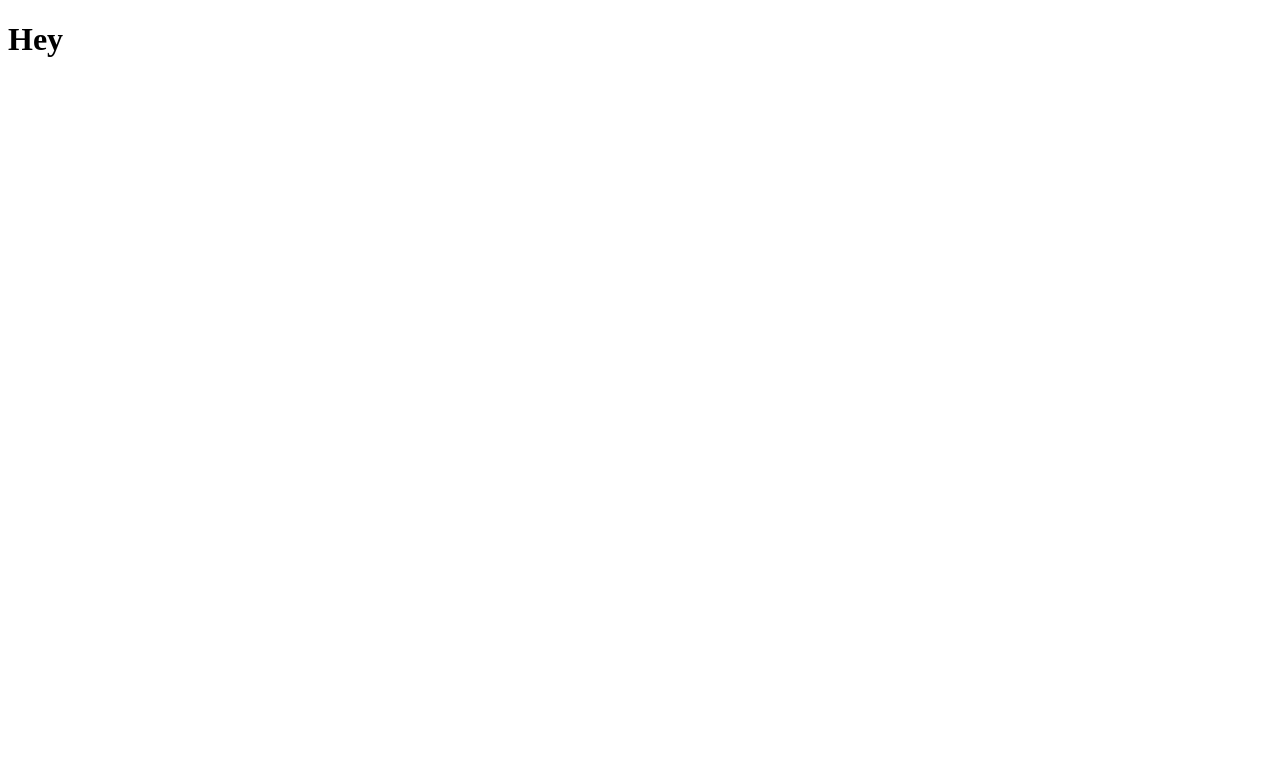
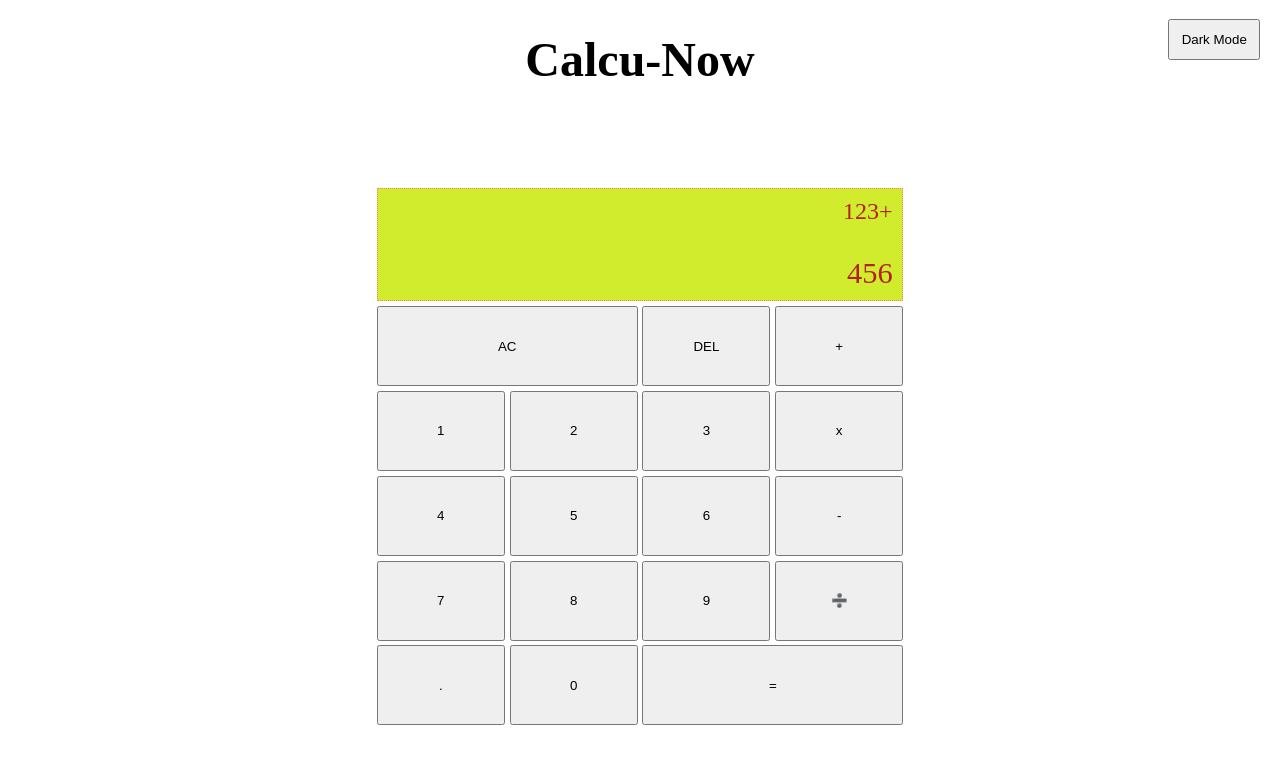
Before and after one commit to saharsh-07/calculator, a plain HTML site: page index.html in a window 1280 px wide. Drawn offline with Linux system fonts and the light colour scheme.

Commit message:
final layout of calculator

```diff
--- a/app.js
+++ b/app.js
@@ -0,0 +1,13 @@
+const dark = document.querySelector("#dark");
+dark.addEventListener("click", () => {
+  const h1 = document.querySelector("h1");
+  h1.classList.toggle("dark");
+  const body = document.body;
+  body.classList.toggle("dark");
+  const output = document.querySelector(".output");
+  const container = document.querySelector(".container");
+  container.classList.toggle("dark");
+  const buttons = document.querySelectorAll("button");
+  buttons.forEach((btn) => btn.classList.toggle("dark"))
+  output.classList.toggle("dark");
+});
--- a/index.html
+++ b/index.html
@@ -1,13 +1,38 @@
 <!DOCTYPE html>
 <html lang="en">
   <head>
-  <meta charset="UTF-8">
-  <link rel="stylesheet" href="style.css">
-  <meta name="viewport" content="width=device-width, initial-scale=1.0">
+    <meta charset="UTF-8" />
+    <link rel="stylesheet" href="style.css" />
+    <meta name="viewport" content="width=device-width, initial-scale=1.0" />
     <title>Calculator</title>
   </head>
   <body>
-  <h1>Hey</h1>
+    <h1>Calcu-Now</h1>
+    <button id="dark">Dark Mode</button>
+    <div class="container">
+      <div class="output">
+        <div class="prev-output">123+</div>
+        <div class="cur-output">456</div>
+      </div>
+      <button class="span-two">AC</button>
+      <button>DEL</button>
+      <button>+</button>
+      <button>1</button>
+      <button>2</button>
+      <button>3</button>
+      <button>x</button>
+      <button>4</button>
+      <button>5</button>
+      <button>6</button>
+      <button>-</button>
+      <button>7</button>
+      <button>8</button>
+      <button>9</button>
+      <button>➗</button>
+      <button>.</button>
+      <button>0</button>
+      <button class="span-two">=</button>
+    </div>
     <script src="app.js"></script>
   </body>
 </html>
--- a/style.css
+++ b/style.css
@@ -1,2 +1,69 @@
+*, *::before, *::after {
+  box-sizing: border-box;
+  padding: 0;
+  margin: 0;
+  overflow-y: hidden;
+  overflow-x: auto;
+}
+
+:root{
+  --bg-dark-- : black;
+  --bg-light-- : white;
+  --color-light-- :white;
+  --color-dark-- : black;
+}
+
+#dark{
+  position: absolute;
+  right: 20px;
+  margin-top: -100px;
+  padding: 0.7rem;
+}
 body{
+  background-color: var(--bg-light--);
+  color: var(--color-dark--);
+  transition: all 0.3s 0.2s ease-in-out;
 }
+.container{
+  display: grid;
+  min-height: 95vh;
+  gap: 0.3rem;
+  min-width:90vw;
+  align-content: center;
+  justify-content: center;
+  grid-template-columns: repeat(4, minmax(3rem, 8rem));
+  grid-template-rows: minmax(4em, auto) repeat(6, 5rem);
+}
+.span-two{
+  grid-column: span 2;
+}
+h1{
+  padding: 2rem;
+  font-size: 3em;
+  text-align: center;
+}
+.output{
+  background-color: rgb(208, 236, 45);
+  color: firebrick;
+  grid-column: 1/ -1;
+  display: flex;
+  gap:1.9rem;
+  padding: 0.6rem;
+  border: 1px salmon dotted;
+  flex-direction: column;
+  align-items: flex-end;
+  justify-items: center;
+}
+.prev-output{
+  font-size: 1.5rem;
+}
+.cur-output{
+  font-size: 1.9rem;
+}
+h1.dark{
+  border:none;
+}
+.dark{
+  background-color: var(--bg-dark--);
+  color: var(--color-light--);
+}
```
Lines whose indentation alone changed are shown as unchanged.
